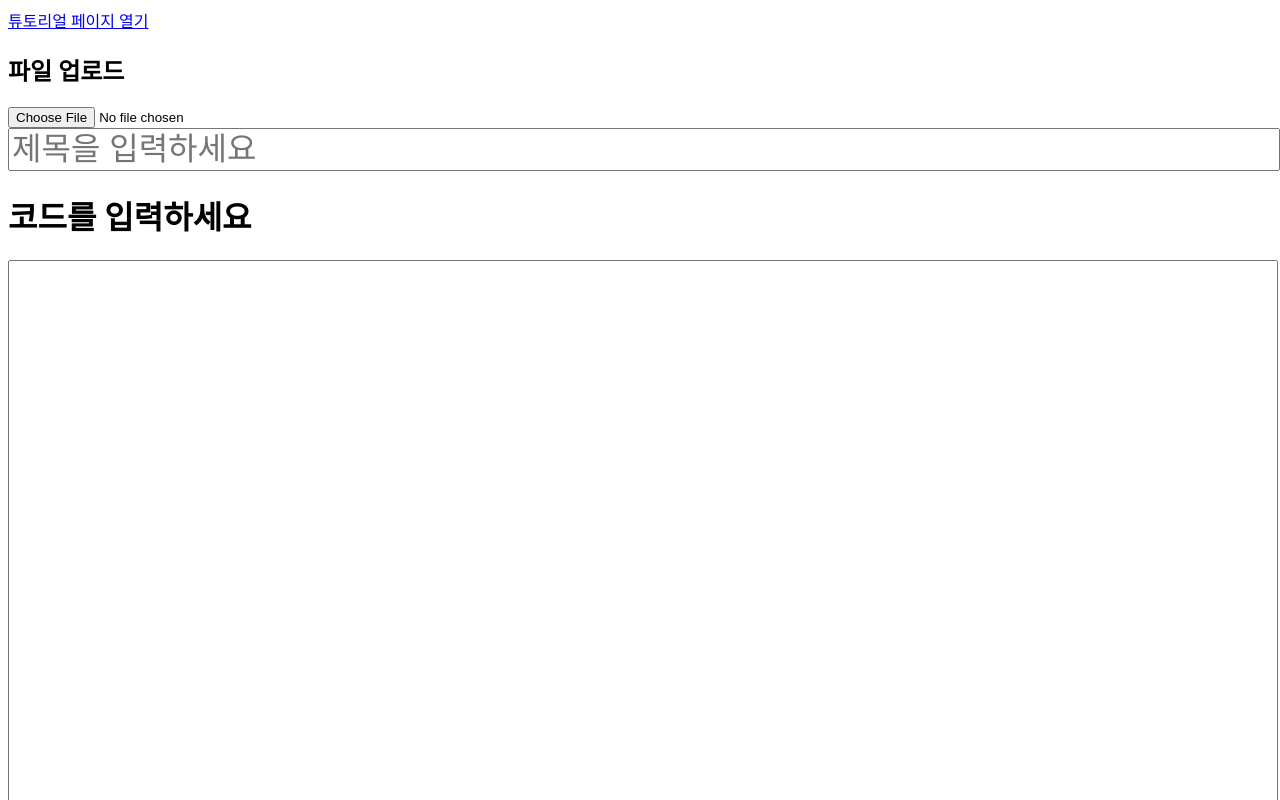
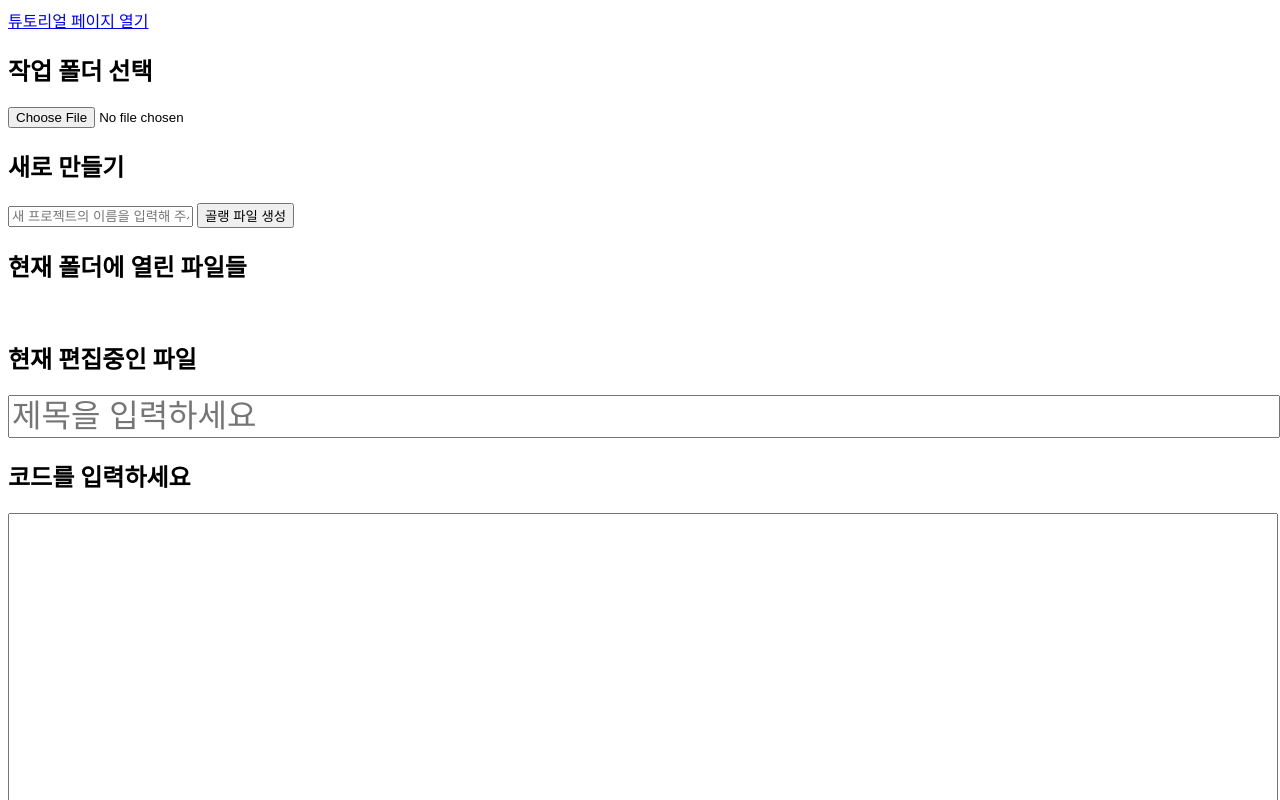
Before and after one commit to dooboo-dooboo/GoldLang, a plain HTML site: page index.html in a window 1280 px wide. Shown: the top 800 px of the page. Drawn offline with Linux system fonts and the light colour scheme.

Commit message:
Update index.html

```diff
--- a/index.html
+++ b/index.html
@@ -9,15 +9,26 @@
 </head>
 <body>
     <div><a href="tutorial.html" target="_blank">튜토리얼 페이지 열기</a></div>
-    <h2>파일 업로드</h2>
-    <input type="file" id="upload" accept=".txt">
+    <h2>작업 폴더 선택</h2>
+    <input type="file" id="upload" webkitdirectory>
+    <div>
+        <h2>새로 만들기</h2>
+        <input type="text" placeholder="새 프로젝트의 이름을 입력해 주세요" id="new-name">
+        <button id="new">골랭 파일 생성</button>
+    </div>
+
+    <div id="container">
+        <h2>현재 폴더에 열린 파일들</h2>
+        <br>
+    </div>
+    <h2>현재 편집중인 파일</h2>
     <input type="text" placeholder="제목을 입력하세요" id="title" class="codes">
-    <h1>코드를 입력하세요</h1>
+    <h2>코드를 입력하세요</h2>
     <textarea id="code" class="codes"></textarea>
     <button id="btn">실행</button>
     <button id="stop">정지</button>
     <button id="save">저장</button>
-    <h1>결과</h1>
+    <h2>결과</h2>
     <div id="output"></div>
 
     <script defer type="text/javascript" src="script.js"></script>
```
